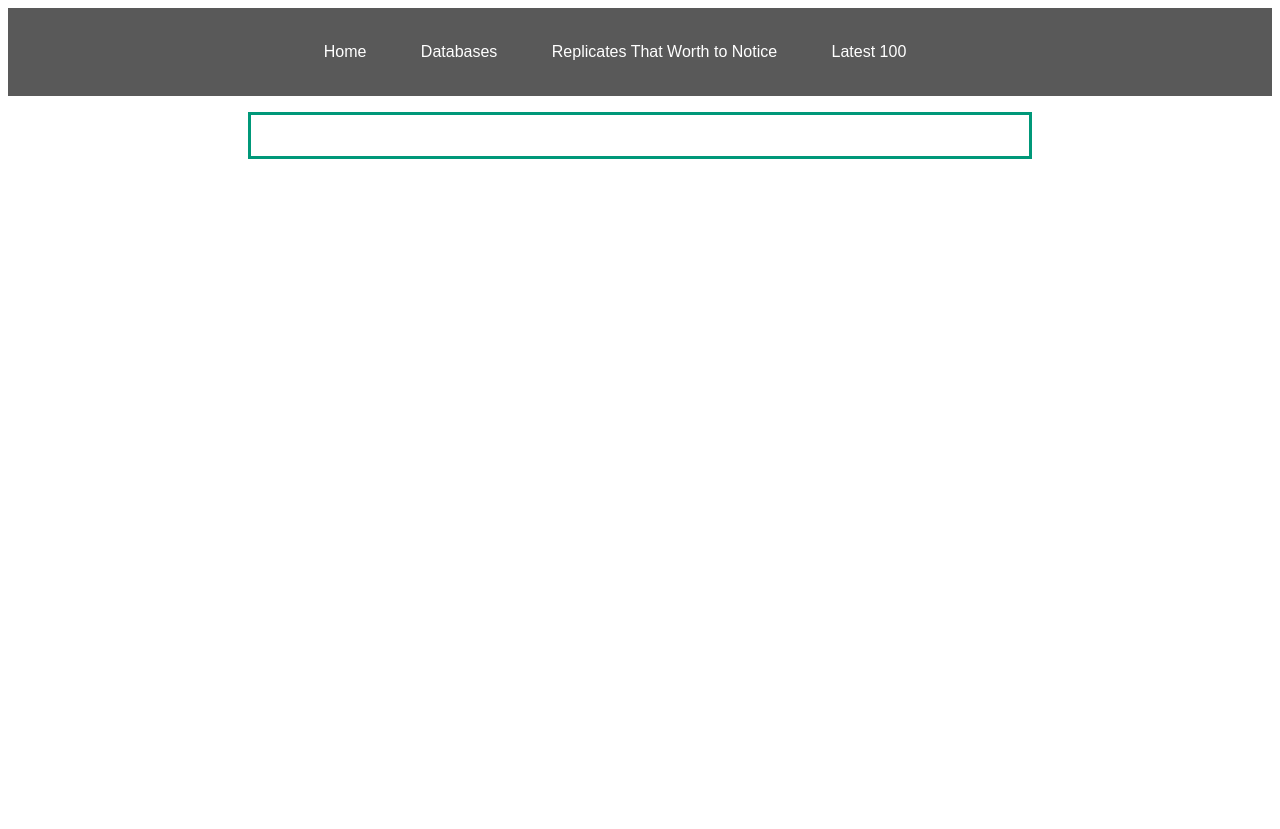
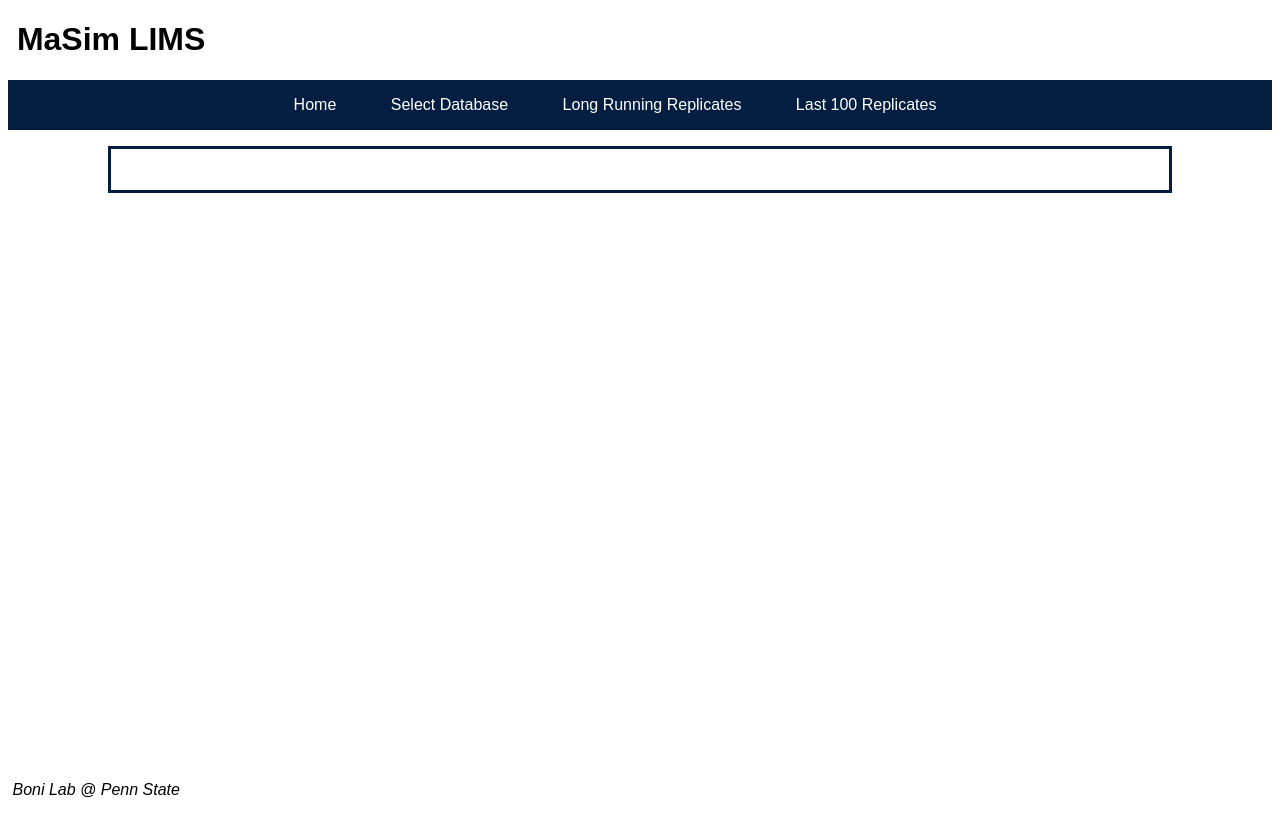
Before and after one commit to rjzupkoii/MaSimLIMS, a Django app: template WebUI/templates/Empty.html in a window 1280 px wide. Before the commit the page ends 159 px from the top, so only its background shows below. Run offline with Django 3.2, Linux system fonts and the light colour scheme; the template is opened without the code that fills it, so the values that code supplies are empty.

Commit message:
Major refactoring + added DB middlewear

```diff
--- a/WebUI/WebUI/settings.py
+++ b/WebUI/WebUI/settings.py
@@ -47,6 +47,9 @@ MIDDLEWARE = [
     'django.contrib.auth.middleware.AuthenticationMiddleware',
     'django.contrib.messages.middleware.MessageMiddleware',
     'django.middleware.clickjacking.XFrameOptionsMiddleware',
+
+    # Inject the database from the session
+    'WebUI.middlewear.database.DatabaseMiddlewear',
 ]
 
 ROOT_URLCONF = 'WebUI.urls'
--- a/WebUI/static/NavBar.css
+++ b/WebUI/static/NavBar.css
@@ -1,16 +1,18 @@
 .nav{
-    background-color: #595959;
+    background-color: #041E42;
     color: #ffffff;
     list-style: none;
     text-align:center;
     /*top left bottom right*/
-    padding: 35px 0 35px 0;
+    padding: 1em 0 1em 0;
 }
+
 /* li that inside nav*/
 .nav > li{
     display: inline-block;
     padding-right: 50px;
 }
+
 /* links --> "a" tage*/
 .nav > li > a{
     /*no underline*/
@@ -18,12 +20,13 @@
     text-decoration: none;
     color: #ffffff;
 }
+
 .nav > li > a:hover{
     color: #c1c1c1;
 }
 
 .subnav {
-    background-color: #595959;
+    background-color: #041E42;
     color: #ffffff;
     list-style: none;
     text-align:center;
@@ -32,11 +35,13 @@
     position: absolute;
     display: none;
 }
+
 .subnav > li{
     padding-left: 15px;
     padding-right: 15px;
     padding-top: 35px;
 }
+
 .subnav > li > a{
     /*no underline*/
     font-family: 'Arial', serif;
--- a/WebUI/static/contenttable.css
+++ b/WebUI/static/contenttable.css
@@ -13,7 +13,7 @@
 }
 
 .content-table thead tr {
-    background-color: #009879;
+    background-color: #041E42;
     color: #ffffff;
     text-align: left;
     font-weight: bold;
@@ -29,11 +29,11 @@
 }
 
 .content-table tbody tr:last-of-type {
-    border-bottom: 2px solid #009879;
+    border-bottom: 2px solid #041E42;
 }
 
-.content-table tr:hover{
-    background-color: #f3f3f3;
+.content-table th:hover{
+    background-color: #0a4eae;
 }
 
 .content-table th {
--- /dev/null
+++ b/WebUI/static/style.css
@@ -0,0 +1,23 @@
+.center{
+    margin-left: 100px;
+    margin-right: 100px;
+    border: 3px solid #041E42;
+    padding: 10px;
+    text-align: center;
+}
+
+#page-container {
+    position: relative;
+    min-height: 100vh;
+}
+
+#content-wrap {
+    padding-bottom: 2.5rem;    /* Footer height */
+}
+
+#footer {
+    position: absolute;
+    bottom: 0;
+    width: 100%;
+    height: 2.5rem;            /* Footer height */
+}
--- a/WebUI/templates/Empty.html
+++ b/WebUI/templates/Empty.html
@@ -1,49 +1,15 @@
+{% extends "base.html" %}
 {% load static %}
-<head>
-  <link rel = "stylesheet" href = "{% static './contenttable.css' %}">
-  <link rel = "stylesheet" href = "{% static './NavBar.css' %}">
-  <style>
-      .center{
-          margin: auto;
-          width: 60%;
-          border: 3px solid #009879;
-          padding: 10px;
-          text-align: center;
-      }
-  </style>
-  <!-- refresh every 5 seconds-->
-  <meta http-equiv="refresh" content="5">
-</head>
-<p id="demo"></p>
-<body>
-  <ul class="nav">
-    <li><a href = "http://127.0.0.1:8000/"> Home </a>
-      <ul class="subnav">
-        <li><a href="http://127.0.0.1:8000/Home/BurkinaFaso">Burkinafaso</a></li>
-        <li><a href="http://127.0.0.1:8000/Home/Masim">Masim</a></li>
-      </ul>
-    </li>
-    <li><a> Databases </a>
-      <ul class="subnav">
-        <li><a href="http://127.0.0.1:8000/Study/BurkinaFaso">Burkinafaso</a></li>
-        <li><a href="http://127.0.0.1:8000/Study/Masim">Masim</a></li>
-      </ul>
-    </li>
-    <li><a> Replicates That Worth to Notice </a>
-      <ul class="subnav">
-        <li><a href="http://127.0.0.1:8000/Replicate/BurkinaFaso/WorthToNotice">Burkinafaso</a></li>
-        <li><a href="http://127.0.0.1:8000/Replicate/Masim/WorthToNotice">Masim</a></li>
-      </ul>
-    </li>
-    <li><a> Latest 100 </a>
-      <ul class="subnav">
-        <li><a href="http://127.0.0.1:8000/Latest/BurkinaFaso">Burkinafaso</a></li>
-        <li><a href="http://127.0.0.1:8000/Latest/Masim">Masim</a></li>
-      </ul>
-    </li>
-  </ul>
-  <div class="center">
-       <h1>{{Message}}</h1>
-  </div>
-  <script src="{% static './tablesort.js' %}"></script>
-</body>
+
+{% block title %}MaSim LIMS{% endblock %}
+
+{% block meta %}
+<!-- Refresh every minute -->
+<meta http-equiv="refresh" content="60">
+{% endblock %}
+
+{% block content %}
+<div class="center">
+  <h1>{{message}}</h1>
+</div>
+{% endblock %}
--- /dev/null
+++ b/WebUI/templates/base.html
@@ -0,0 +1,43 @@
+{% load static %}
+
+<!DOCTYPE html PUBLIC "-//W3C//DTD XHTML 1.0 Strict//EN" "http://www.w3.org/TR/xhtml1/DTD/xhtml1-strict.dtd">
+<head xmlns="http://www.w3.org/1999/xhtml">
+  <title>{% block title %}{% endblock  %}</title>
+
+  <link rel = "stylesheet" href = "{% static './contenttable.css' %}">
+  <link rel = "stylesheet" href = "{% static './NavBar.css' %}">
+  <link rel = "stylesheet" href = "{% static './style.css' %}">
+  <script src="{% static './tablesort.js' %}"></script>
+
+  {% block meta %}{% endblock  %}
+</head>
+
+<body>
+  <div id="page-container">
+    <div id="content-wrap">
+  <h1>&nbsp;MaSim LIMS</h1>
+  <ul class="nav">
+    <li><a href = "/">Home</a></li>
+    <li><a>Select Database</a>
+      <ul class="subnav">
+        {% for key, value in request.session.databases.items %}
+          <li><a href="/setdb/{{ key }}">{{ value.Name  }}</a></li>
+        {% endfor %}
+      </ul>
+    </li>
+    <li><a>Long Running Replicates</a>
+      <ul class="subnav">
+        <li><a href="http://127.0.0.1:8000/Replicate/BurkinaFaso/WorthToNotice">Burkinafaso</a></li>
+        <li><a href="http://127.0.0.1:8000/Replicate/Masim/WorthToNotice">Masim</a></li>
+      </ul>
+    </li>
+    <li><a href="/replicates">Last 100 Replicates</a></li>
+  </ul>
+    {% block content %}{% endblock %}
+    </div>
+    <footer id="footer">
+      &nbsp;<em>Boni Lab @ Penn State</em><p />
+    </footer>
+  </div>
+</body>
+</html>
```
Also changed, not shown: WebUI/WebUI/middlewear/database.py (added, +69 -0 lines), WebUI/WebUI/urls.py (+7 -6 lines), WebUI/lims/shared.py (added, +20 -0 lines), WebUI/lims/urls.py (added, +14 -0 lines), WebUI/lims/views.py (+62 -2 lines), WebUI/templates/Replicate.html (+13 -37 lines), WebUI/WebUI/middlewear/__init__.py (added), WebUI/db.sqlite3.
